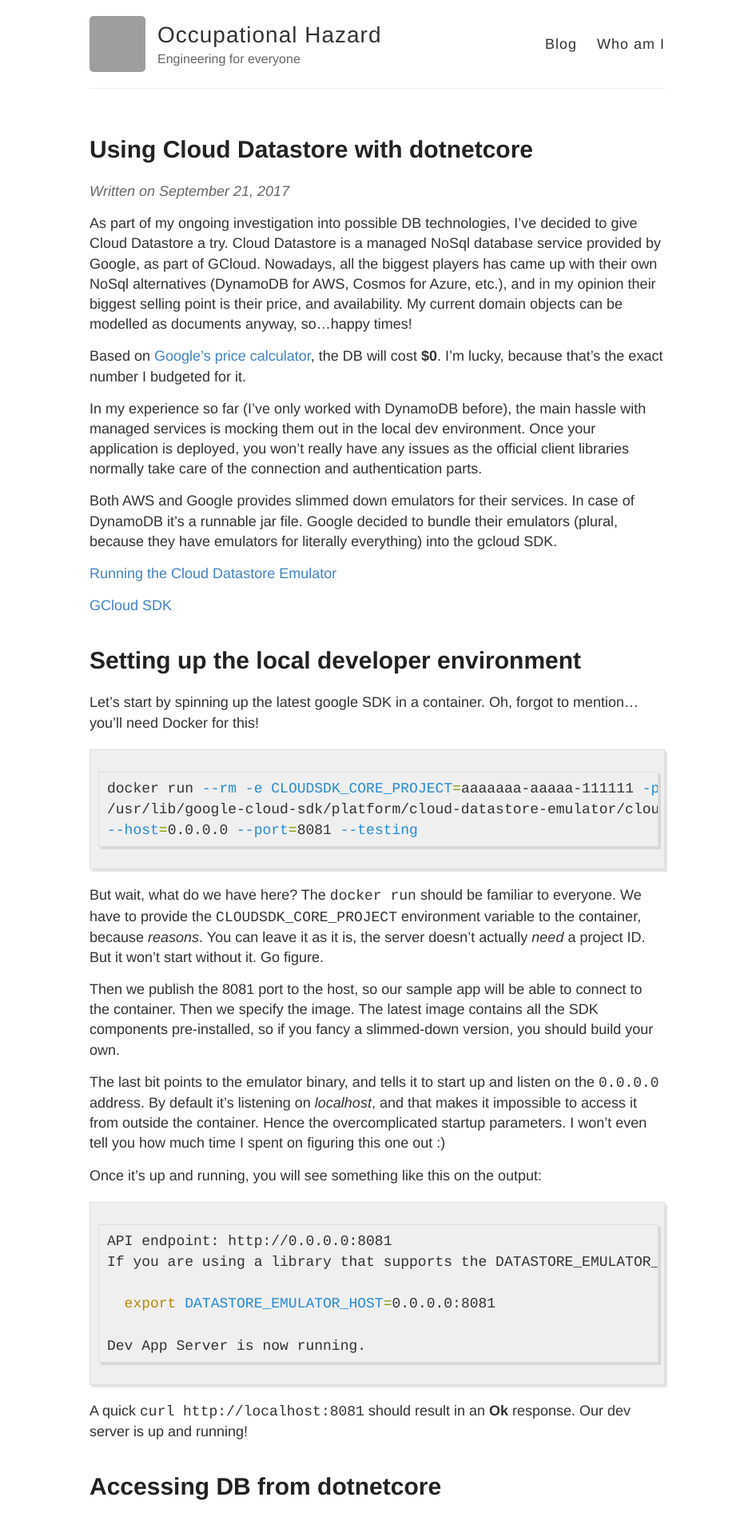
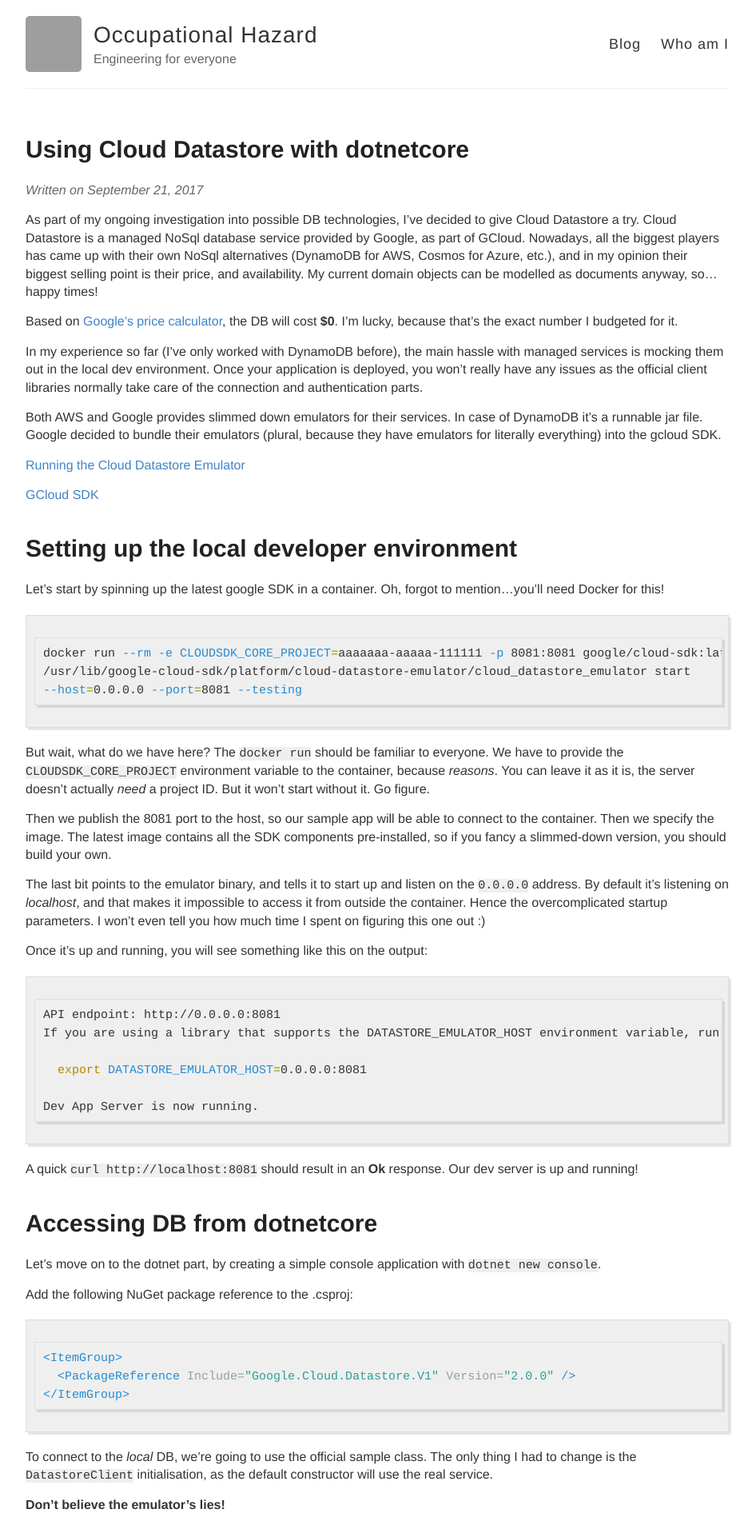
Before and after one commit to santatamas/blog, a Jekyll site: the page built from _posts/2017-09-21-Using-Cloud-Datastore.md, in a window 1280 px wide. Shown: the top 1902 px of the page at 80% size, without its empty margins (168-1114 px from the left). Built offline with Jekyll 4.4.1, drawn with Linux system fonts in a browser that asks for light colours; comment, search, counter and statistics services are not loaded; some of the changed text lies outside the part shown; grey boxes are pictures that could not be loaded.

Commit message:
updated style

````diff
--- a/_posts/2017-09-21-Using-Cloud-Datastore.md
+++ b/_posts/2017-09-21-Using-Cloud-Datastore.md
@@ -62,7 +62,9 @@ Add the following NuGet package reference to the .csproj:
 To connect to the *local* DB, we're going to use the official sample class. The only thing I had to change is the `DatastoreClient` initialisation, as the default constructor will use the real service.
 
 **Don't believe the emulator's lies!**
-Setting the `DATASTORE_EMULATOR_HOST=0.0.0.0:8081`environment variable does **NOT** work with the dotnetcore client. Again, because *reasons*.
+
+
+Setting the `DATASTORE_EMULATOR_HOST=0.0.0.0:8081` environment variable does **NOT** work with the dotnetcore client. Again, because *reasons*.
 
 Below you can find the full class:
 ```c#
--- a/style.scss
+++ b/style.scss
@@ -19,13 +19,13 @@ html {
 
 body {
 	background: $white;
-  font: 18px/1.4 $helvetica;
+  font: 16px/1.4 $helvetica;
   color: $darkGray;
 }
 
 .container {
   margin: 0 auto;
-  max-width: 740px;
+  max-width: 900px;
   padding: 0 10px;
   width: 100%;
 }
@@ -300,3 +300,11 @@ table tr {
   background-color: #fff;
   border-top: 1px solid #ccc;
 }
+
+code {
+  font-size:15px!important;
+}
+
+code.highlighter-rouge {
+  background-color: #efefef;
+}
````
